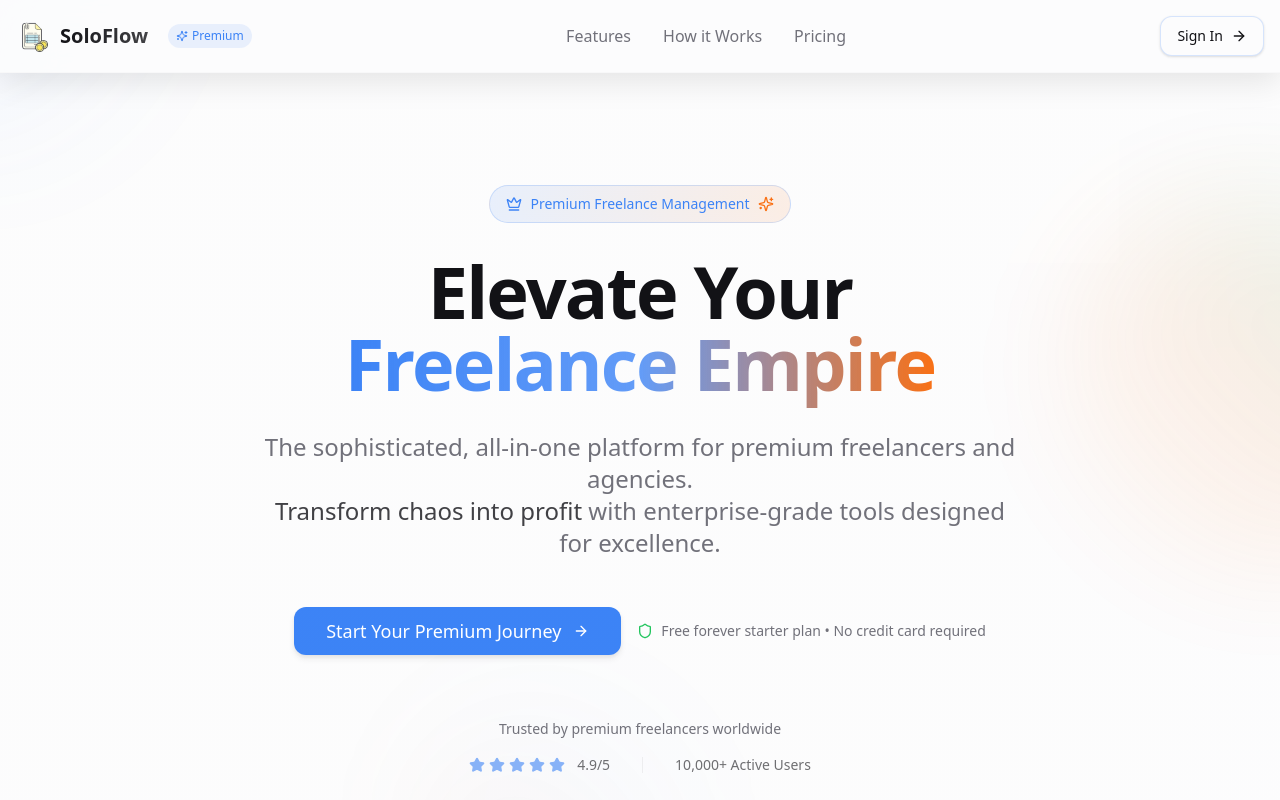
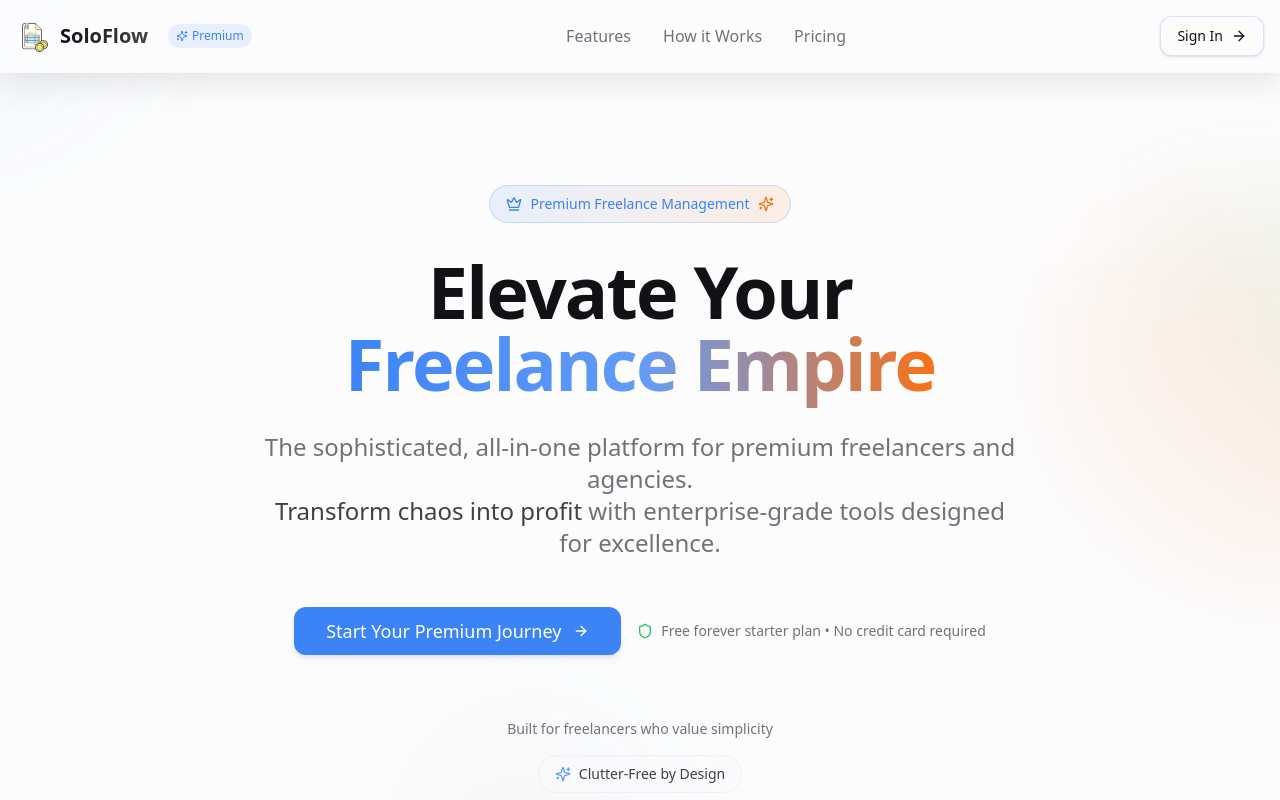
Before and after one commit to ayudb1304-wq/solo-flow-time, a React (Vite) app: page / in a window 1280 px wide. Shown: the top 800 px of the page. Built offline with nearby package versions, Linux system fonts and the light colour scheme.

Commit message:
Refactor social proof section
Updated social proof section on the landing page to replace "Trusted By" headline with "Built For freelancers who value simplicity." and replaced metrics with a "Clutter-Free by Design" badge to build trust with early users.
-edited src/pages/Landing.tsx

```diff
--- a/src/pages/Landing.tsx
+++ b/src/pages/Landing.tsx
@@ -186,16 +186,10 @@ export const Landing = ({ onGetStarted }: LandingProps) => {
 
           {/* Social proof */}
           <div className="mt-16 flex flex-col items-center gap-4">
-            <p className="text-sm text-muted-foreground font-medium">Trusted by premium freelancers worldwide</p>
-            <div className="flex items-center gap-8 opacity-60">
-              <div className="flex items-center gap-1">
-                {[...Array(5)].map((_, i) => (
-                  <Star key={i} className="w-4 h-4 fill-primary text-primary" />
-                ))}
-                <span className="ml-2 text-sm font-medium text-foreground">4.9/5</span>
-              </div>
-              <div className="h-4 w-px bg-border" />
-              <span className="text-sm font-medium text-foreground">10,000+ Active Users</span>
+            <p className="text-sm text-muted-foreground font-medium">Built for freelancers who value simplicity</p>
+            <div className="flex items-center gap-2 border border-border/50 rounded-full px-4 py-2 opacity-80 bg-background/50 backdrop-blur-sm">
+              <Sparkles className="w-4 h-4 text-primary" />
+              <span className="text-sm font-medium text-foreground">Clutter-Free by Design</span>
             </div>
           </div>
         </div>
```
